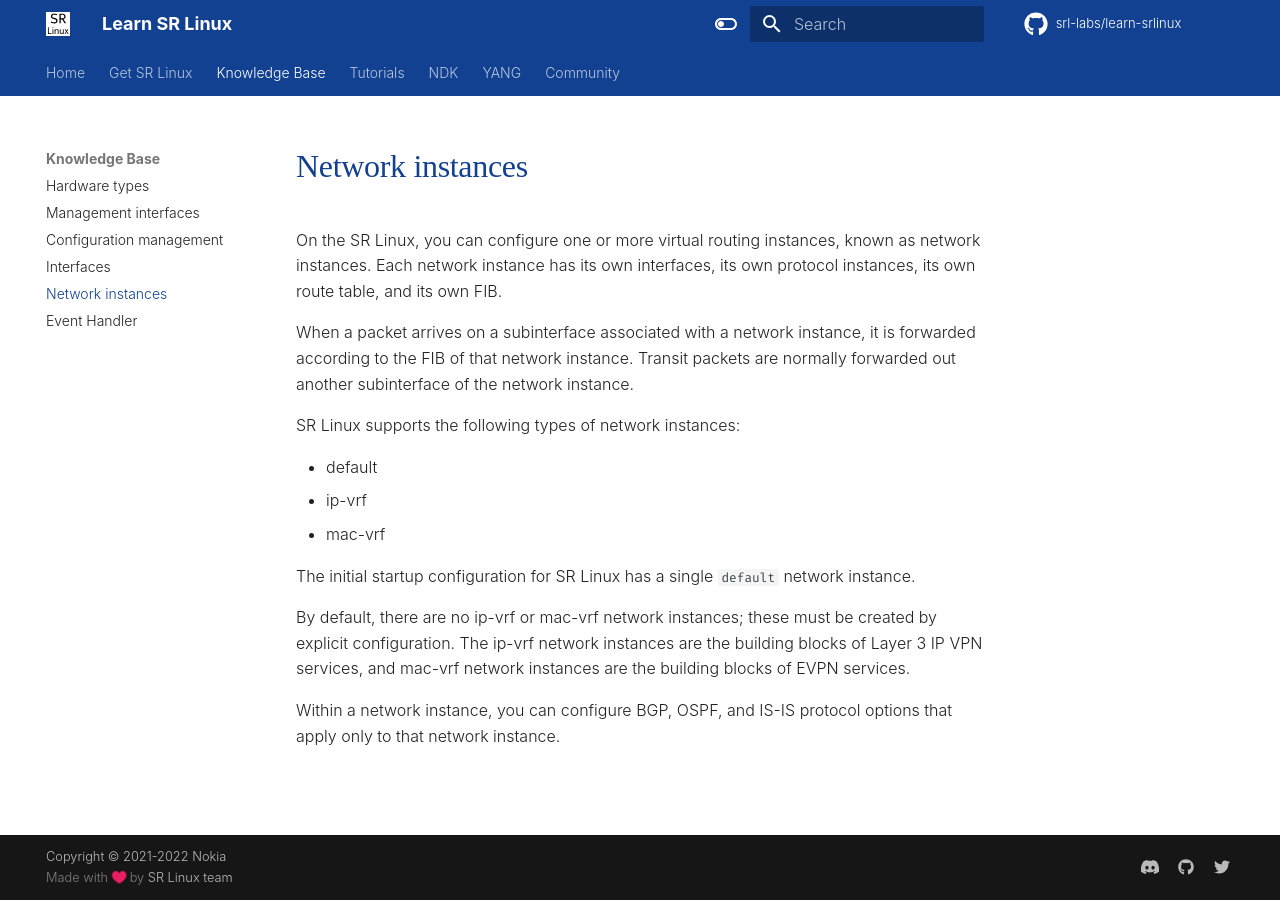
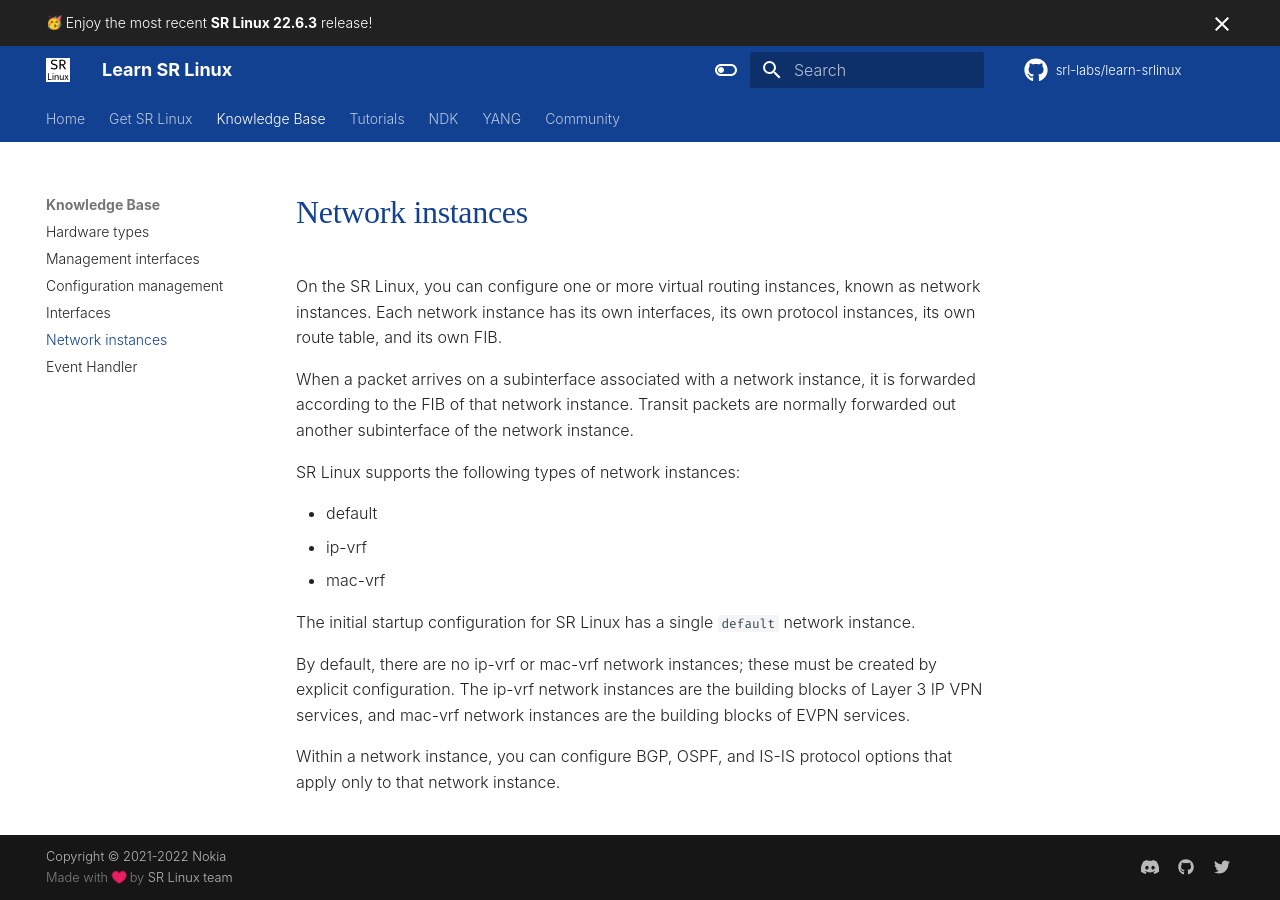
Before and after one commit to srl-labs/learn-srlinux, an MkDocs documentation site: the page built from docs/kb/netwinstance.md, in a window 1280 px wide. Built offline with MkDocs 1.6.1 and Material for MkDocs 9.7.7, drawn with Linux system fonts in a browser that asks for light colours; emoji names are drawn with the system emoji font; some web fonts are replaced; comment, search, counter and statistics services are not loaded.

```diff
--- a/docs/overrides/main.html
+++ b/docs/overrides/main.html
@@ -32,6 +32,15 @@
 
 {% endblock %}
 
+{% block announce %}
+<a href="https://github.com/nokia/srlinux-container-image">
+    <span class="twemoji">
+        <img alt="🥳" class="twemoji" src="https://twemoji.maxcdn.com/v/latest/svg/1f973.svg" title=":partying_face:">
+    </span>
+    Enjoy the most recent <strong>SR Linux 22.6.3</strong> release!
+</a>
+{% endblock %}
+
 <!-- Content -->
 {% block content %}
 {{ super() }}
--- a/docs/stylesheets/nokia.css
+++ b/docs/stylesheets/nokia.css
@@ -80,3 +80,8 @@ th {
   animation: heart 1s infinite;
   color: #e91e63
 }
+
+/* make announce link color always white */
+.md-banner__inner a {
+  color: #ffffff
+}
--- a/mkdocs.yml
+++ b/mkdocs.yml
@@ -83,6 +83,7 @@ theme:
     - toc.follow
     - content.tooltips
     - navigation.indexes
+    - announce.dismiss
 
   language: en
   palette:
```
